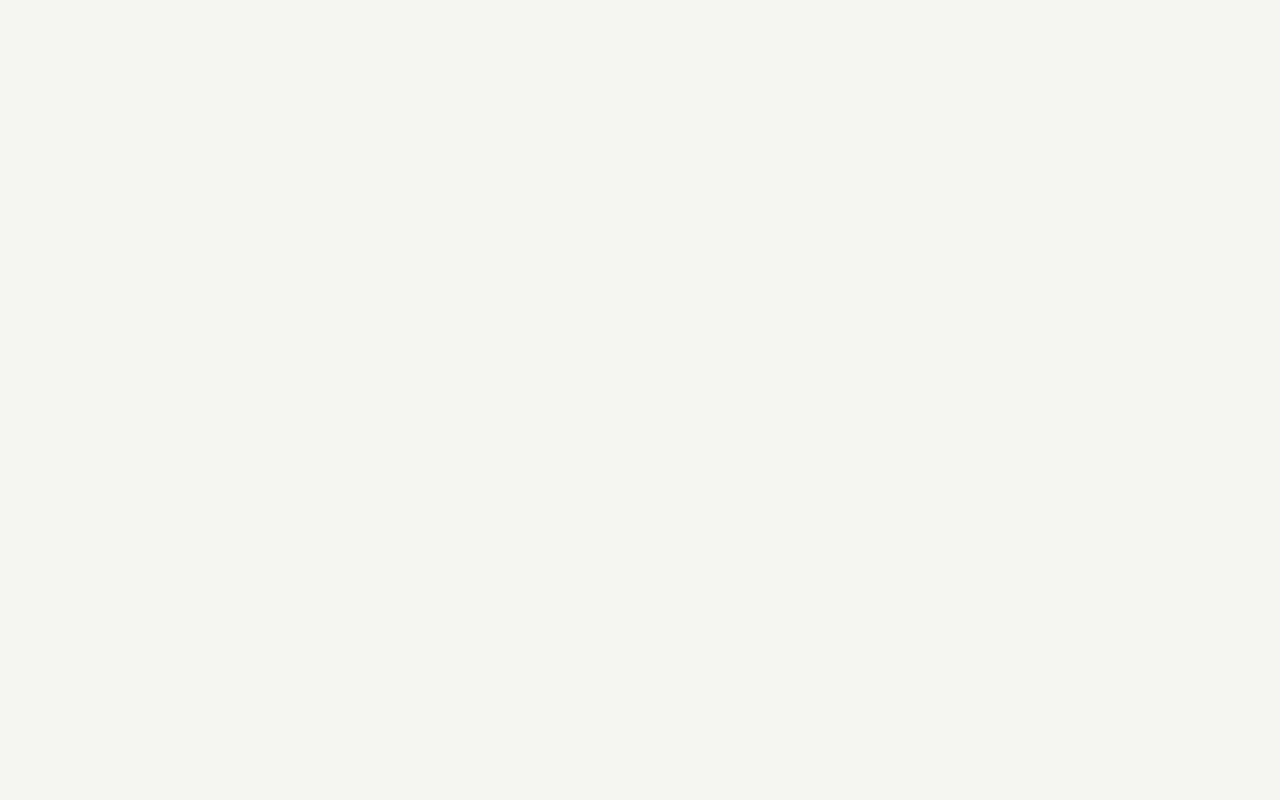
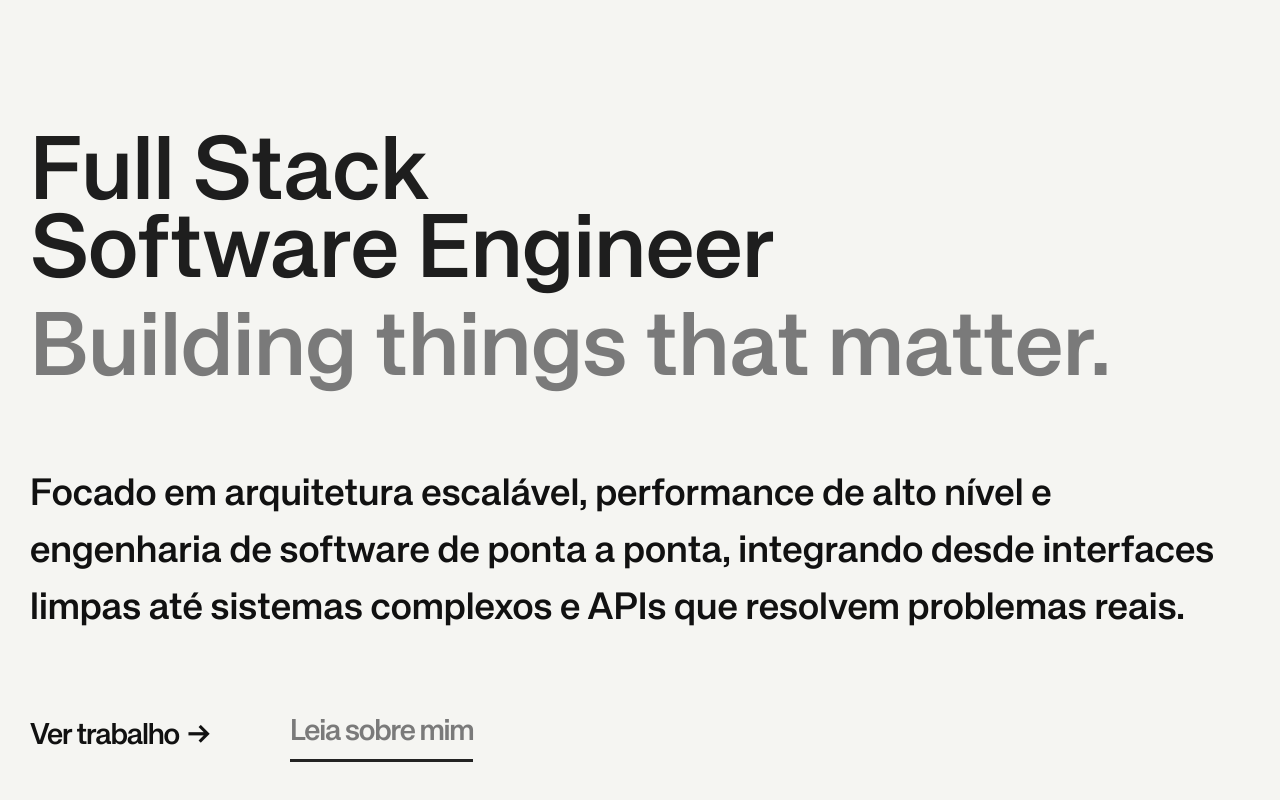
Before and after one commit to kauannkelvinn/portfolio-v2, a Next.js app: page / in a window 1280 px wide. Shown: the part 270-1070 px from the top of the page. Before the commit the page ends 800 px from the top, so only its background shows below. Built offline with nearby package versions, Linux system fonts and the light colour scheme.

Commit message:
feat: implements heroes section with responsive typography

```diff
--- a/src/app/globals.css
+++ b/src/app/globals.css
@@ -37,6 +37,13 @@
   --text-90: 90px;
   --text-128: 128px;
 
+  --text-hero: 128px;
+  --text-subhero: 90px;
+  --text-body: 38px;
+
+  --tracking-hero: -0.04em;
+  --leading-hero: 0.864;
+
   --tracking-tightest: -0.04em;
   --tracking-tighter: -0.02em;
 
--- a/src/app/page.tsx
+++ b/src/app/page.tsx
@@ -1,9 +1,11 @@
 import Navbar from '@/components/Navbar'
+import Hero from '@/components/Hero'
 
 export default function Home() {
   return (
     <main className="w-full">
       <Navbar />
+      <Hero />
     </main>
   )
 }
--- /dev/null
+++ b/src/components/Hero.tsx
@@ -0,0 +1,33 @@
+export default function Hero() {
+  return (
+    <section className="mt-72.25 mb-30 flex w-full flex-col">
+      <div className="text-90 text-portfolio-title flex flex-col leading-[0.864] font-medium">
+        <span>Full Stack</span>
+        <span>Software Engineer</span>
+        <span className="text-portfolio-gray text-subhero mt-5">Building things that matter.</span>
+      </div>
+
+      <div className="mt-19.5 flex w-full">
+        <div className="max-w-323.5">
+          <p className="text-body text-portfolio-black font-medium">
+            Focado em arquitetura escalável, performance de alto nível e engenharia de software de
+            ponta a ponta, integrando desde interfaces limpas até sistemas complexos e APIs que
+            resolvem problemas reais.
+          </p>
+
+          <div className="text-30 text-portfolio-black tracking-tightest mt-18 flex items-center gap-20 font-medium">
+            <a href="#work" className="flex items-center gap-2 transition-opacity hover:opacity-70">
+              Ver trabalho <span className="text-3xl">→</span>
+            </a>
+            <a
+              href="#about"
+              className="text-portfolio-gray border-portfolio-percent border-b-3 pb-1 transition-opacity hover:opacity-70"
+            >
+              Leia sobre mim
+            </a>
+          </div>
+        </div>
+      </div>
+    </section>
+  )
+}
```
